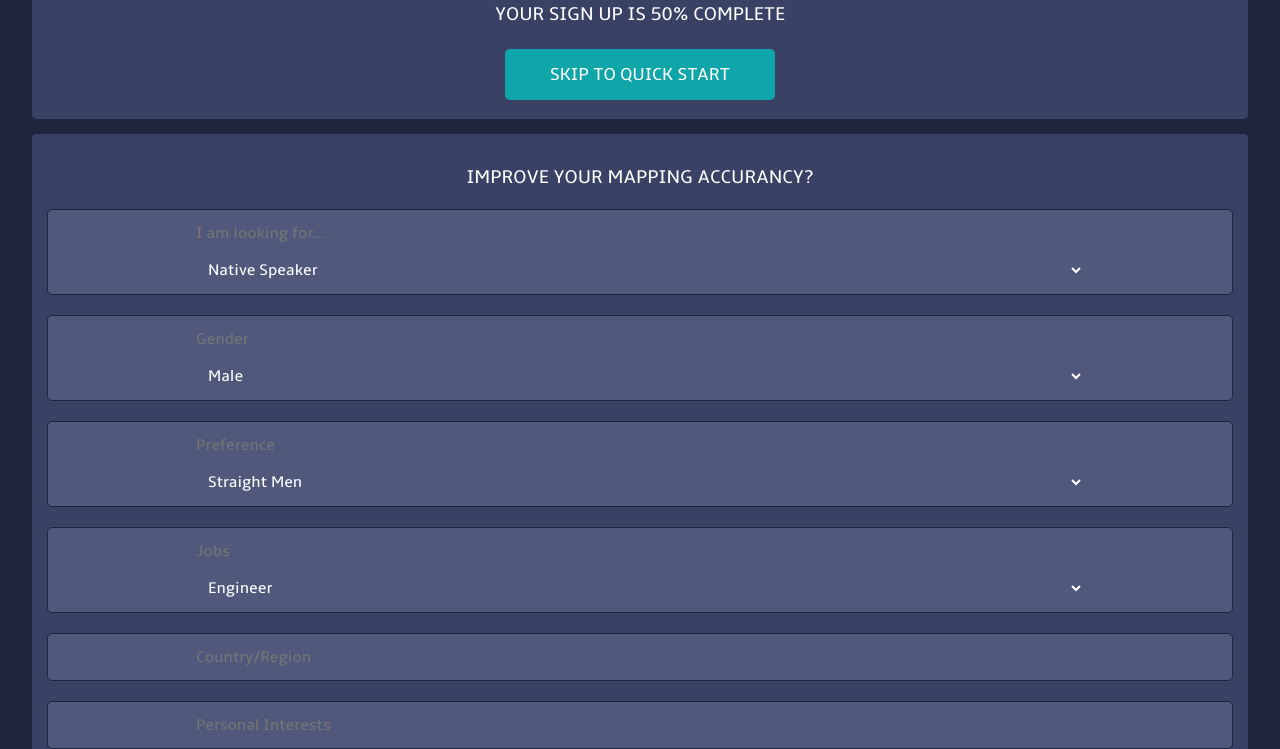
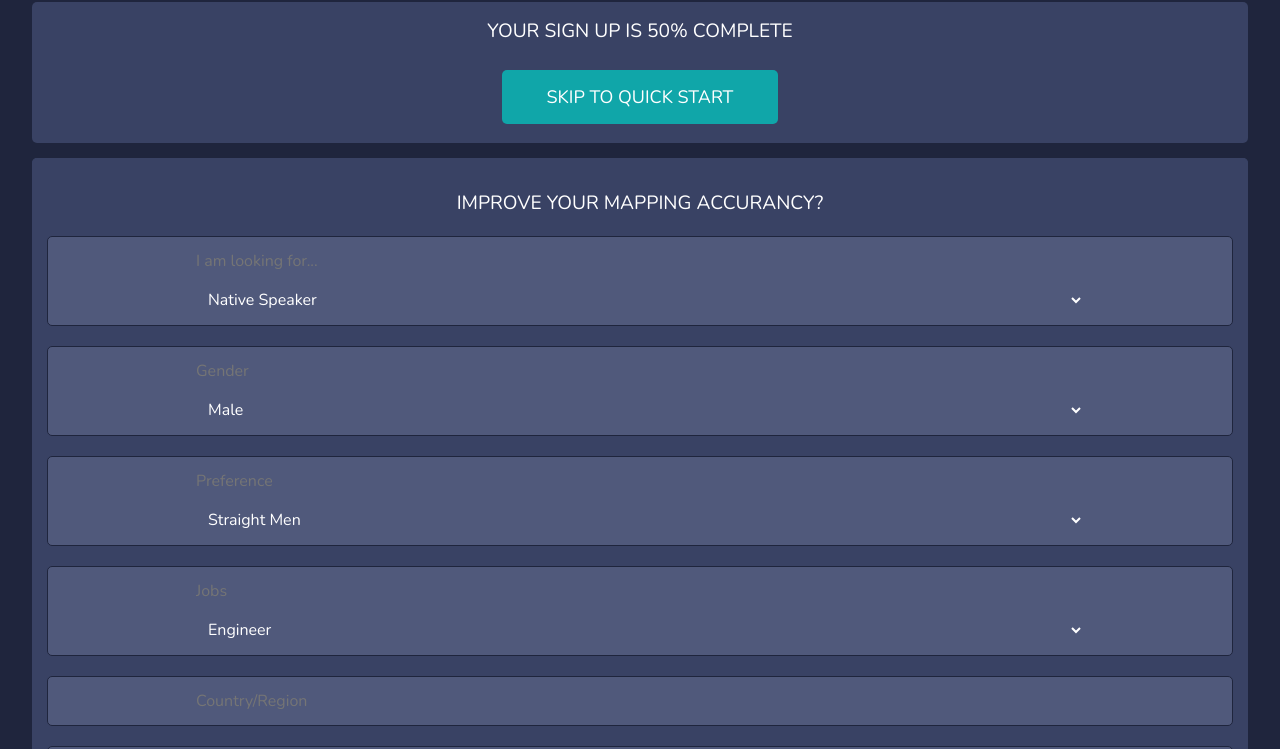
Before and after one commit to cyrsis/languageBackpacker, a plain HTML site: page register-2.html in a window 1280 px wide. Shown: the part 151-900 px from the top of the page. Drawn offline with nearby package versions, Linux system fonts and the light colour scheme.

Commit message:
Update body font to Nunito

```diff
--- a/register-2.html
+++ b/register-2.html
@@ -11,6 +11,7 @@
 <script type="text/javascript" src="smartphone/js/Chart.js"></script>
  <script type="text/javascript" src="smartphone/js/jquery.easing.js"></script>
  <script type="text/javascript" src="smartphone/js/jquery.ulslide.js"></script>
+ <link href="https://fonts.googleapis.com/css?family=Nunito" rel="stylesheet">
 
  <link rel="stylesheet" href="https://maxcdn.bootstrapcdn.com/font-awesome/4.6.3/css/font-awesome.min.css" media="screen" title="no title" charset="utf-8">
 
--- a/smartphone/css/style.css
+++ b/smartphone/css/style.css
@@ -33,7 +33,7 @@ img{max-width:100%;}
       src: url(../fonts/Amble-Regular-webfont.ttf) format('truetype');
 }
 body{
-	font-family: 'ambleregular';
+  font-family: 'Nunito', sans-serif;
 	background:#1f253d;
 	margin:15px 0;
 }
@@ -80,7 +80,7 @@ body{
     background:url(../images/loginArrow.png) no-repeat 26px 8px;
     display:block;
     padding: 0 25px 0 0;
-    font-family: 'ambleregular';
+    font-family: 'Nunito', sans-serif;
 }
 #loginButton.active span {
     background-position:26px -20px;
@@ -830,7 +830,7 @@ fieldset#body {
     margin:0px auto;
     width:75%;
     -webkit-apperance:none;
-    font-family: 'ambleregular';
+    font-family: 'Nunito', sans-serif;
 }
 .newsletter input[type="submit"],.sign_in input[type="submit"]{
 	padding:15px 2.5em;
@@ -850,7 +850,7 @@ fieldset#body {
 	-o-transition: all 0.5s ease-in-out;
 	transition: all 0.5s ease-in-out;
 	-webkit-appearance:none;
-	font-family: 'ambleregular';
+  font-family: 'Nunito', sans-serif;
 }
 .newsletter input[type="submit"]:hover{
         background: #0D9092;
@@ -1038,5 +1038,5 @@ select{
    margin:0px auto;
    width:75%;
    -webkit-apperance:none;
-   font-family: 'ambleregular';
+   font-family: 'Nunito', sans-serif;
 }
```
Also changed, not shown: add-word.html (+1 -0 lines), bitcoin.html (+1 -0 lines), explore.html (+1 -0 lines), index.html (+2 -0 lines), menu.html (+2 -0 lines), register-1.0.html (+1 -0 lines), register-1.1.html (+1 -1 lines), register-3.1.html (+1 -0 lines), register-3.html (+2 -0 lines), word-list.html (+1 -0 lines).
